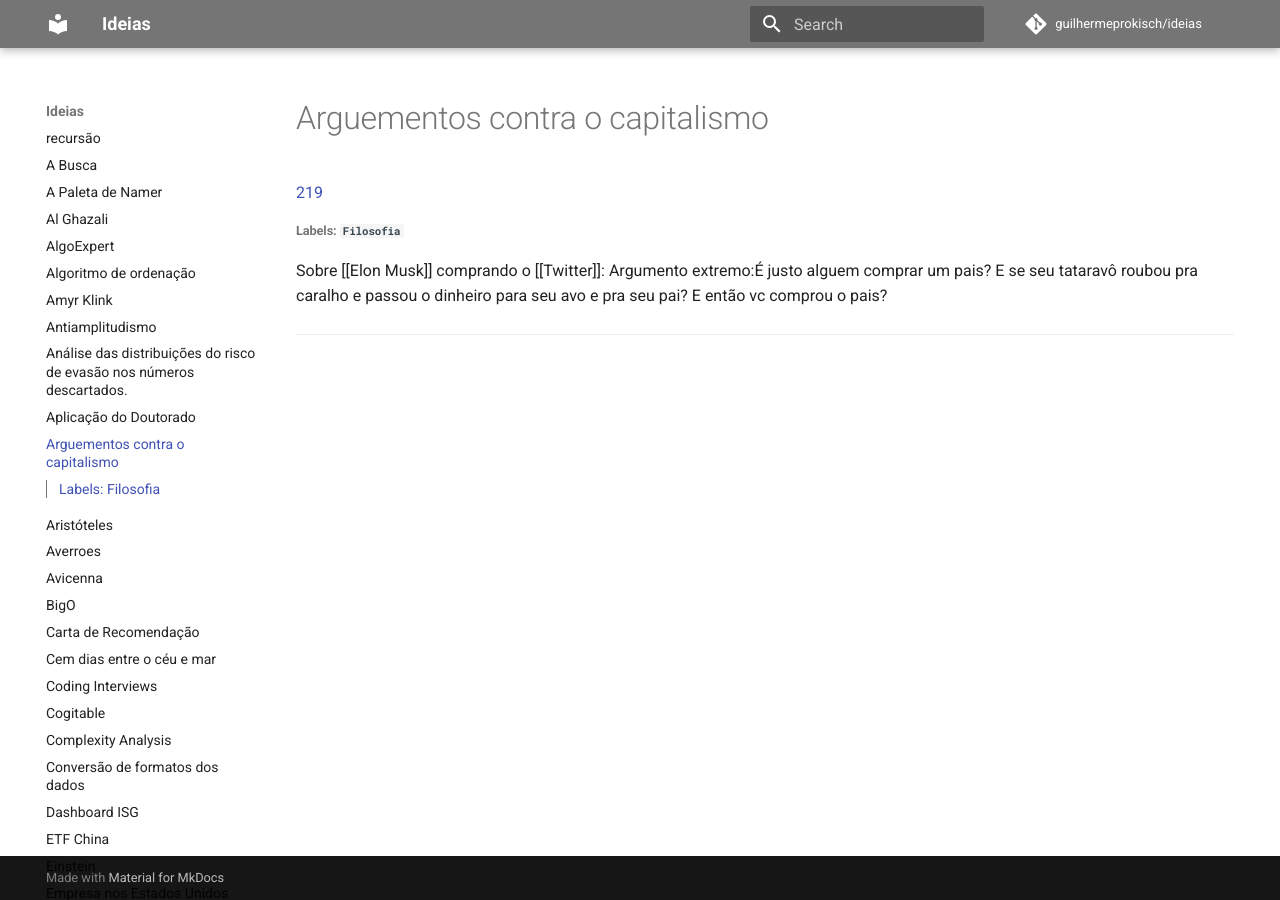
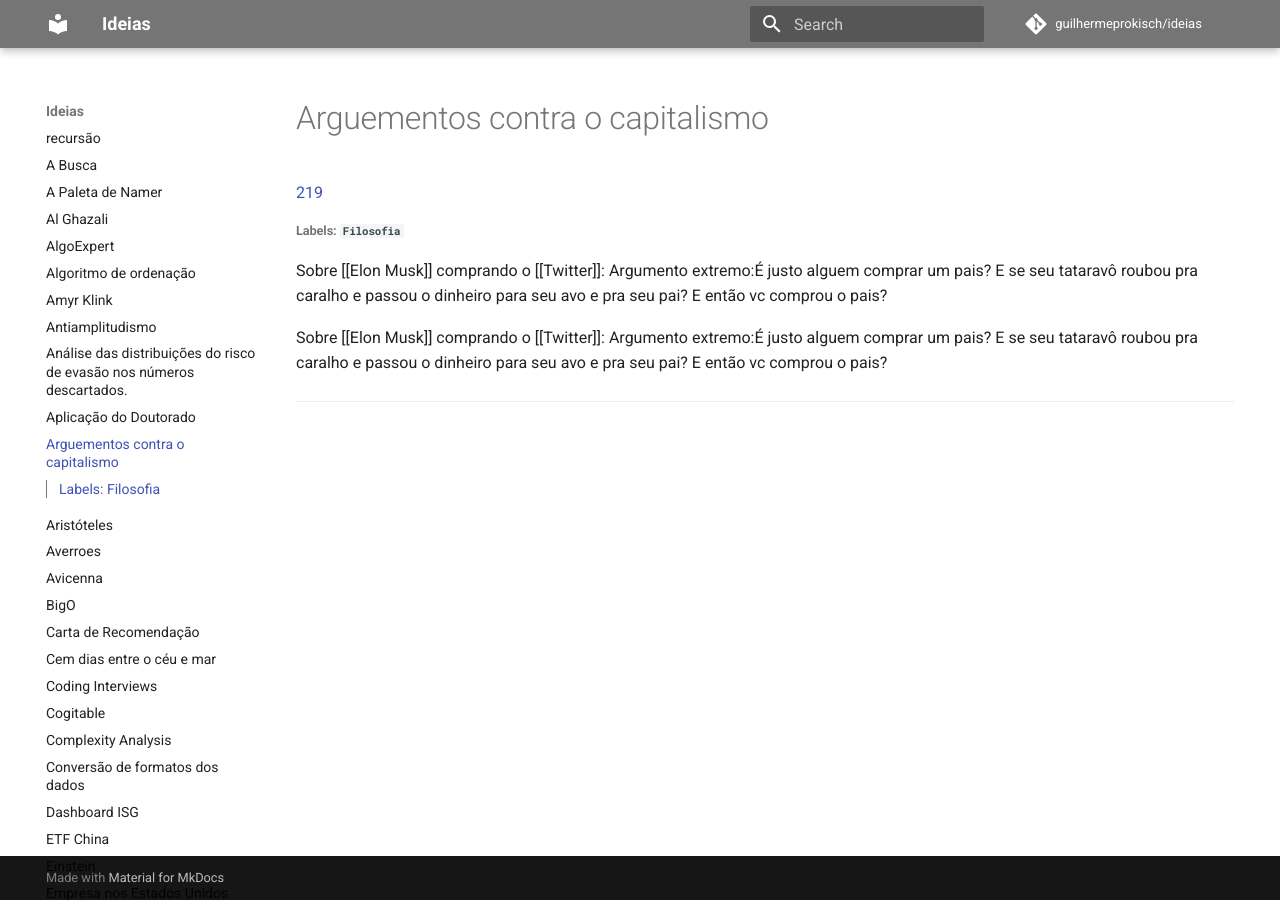
Before and after one commit to guilhermeprokisch/guilherme, an MkDocs documentation site: the page built from docs/Arguementos contra o capitalismo.md, in a window 1280 px wide. Built offline with MkDocs 1.6.1 and Material for MkDocs 9.7.7, drawn with Linux system fonts in a browser that asks for light colours; comment, search, counter and statistics services are not loaded.

Commit message:
Backup all issues

```diff
--- a/docs/Arguementos contra o capitalismo.md
+++ b/docs/Arguementos contra o capitalismo.md
@@ -6,5 +6,6 @@
 Sobre [[Elon Musk]] comprando o [[Twitter]]: Argumento extremo:É justo alguem comprar um pais? E se seu tataravô roubou pra caralho e passou o dinheiro para seu avo e pra seu pai? E então vc comprou o pais?
 
 
+Sobre [[Elon Musk]] comprando o [[Twitter]]: Argumento extremo:É justo alguem comprar um pais? E se seu tataravô roubou pra caralho e passou o dinheiro para seu avo e pra seu pai? E então vc comprou o pais?
 
 -------------------------------------------------------------------------------
```
